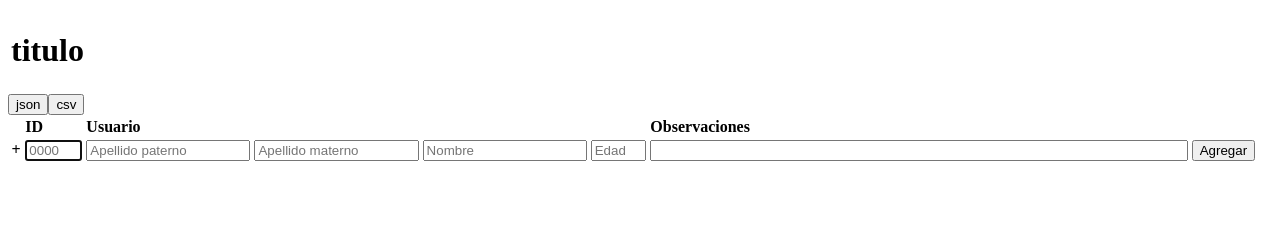
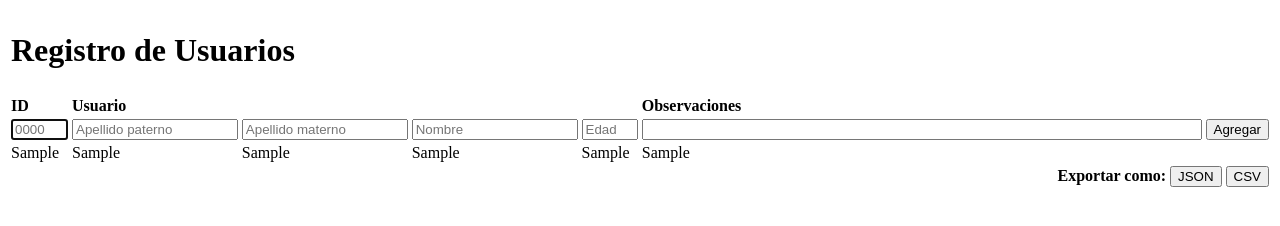
Before and after one commit to HT-VDIS/caso, a plain HTML site: page index.html in a window 1280 px wide. Both pictures are taken after typing "Sample", "Sample", "Sample", "Sample", "Sample", "Sample" into the empty fields and a click on the button "Agregar". Drawn offline with Linux system fonts and the light colour scheme.

Commit message:
funcional

```diff
--- a/codigo.js
+++ b/codigo.js
@@ -21,7 +21,32 @@ function agregar_registro(){
     document.getElementById("obs").value = null;
     document.getElementById("ide").focus();
 
+    console.log(usuarios);
+    document.getElementById("lista").innerHTML = null;
+    const tbody = document.querySelector("#lista");
 
+    usuarios.forEach(persona => {
+        const fila = document.createElement("tr");
+        const celdaide = document.createElement("td");
+        celdaide.textContent = persona.identificacion;
+        fila.appendChild(celdaide);
+        const celdaapa = document.createElement("td");
+        celdaapa.textContent = persona.apellido_paterno;
+        fila.appendChild(celdaapa);
+        const celdaama = document.createElement("td");
+        celdaama.textContent = persona.apellido_materno;
+        fila.appendChild(celdaama);
+        const celdanom = document.createElement("td");
+        celdanom.textContent = persona.nombre;
+        fila.appendChild(celdanom);
+        const celdaeda = document.createElement("td");
+        celdaeda.textContent = persona.edad;
+        fila.appendChild(celdaeda);
+        const celdaobs = document.createElement("td");
+        celdaobs.textContent = persona.observaciones;
+        fila.appendChild(celdaobs);
+        tbody.appendChild(fila);
+    });
 }
 
 function crear_json(){
--- a/index.html
+++ b/index.html
@@ -11,38 +11,35 @@
 			<table>
 				<tr>
 					<td width="max">
-						<h1>titulo</h1>
+						<h1>Registro de Usuarios</h1>
 					</td>
 				</tr>
 			</table>
 		</div><!-- ENCABEZADO -->
 		<div id="tabla">
-			<table width="100%">
+			<table id="registros" width="100%">
 				<thead>
 				<tr>
-					<th width="1%"></th>
 					<th width="1%" colspan="1" style="text-align:left;">ID</th>
 					<th width="45%" colspan="4" style="text-align:left;">Usuario</th>
 					<th width="45%" colspan="1" style="text-align:left;">Observaciones</th>
 					<th width="1%" style="text-align:left;"></th>
-					<th width="1%" style="text-align:left;"></th>
 				</tr>
 				<tr>
-					<th>+</th>
 					<th>
-						<input type="text" id="ide" name="ide" autocomplete="off" maxlength="4" size="4" pattern="[0-9]{10}" placeholder="0000" autofocus style="width: -webkit-fill-available;" ></input>
+						<input type="text" id="ide" name="ide" autocomplete="off" maxlength="4" size="4" placeholder="0000" autofocus style="width: -webkit-fill-available;" ></input>
 					</th>
 					<th>
-						<input type="text" id="apa" name="apa" autocomplete="off" maxlength="25" size="15" pattern="[a-zA-ZñÑáéíóúÁÉÍÓÚ\s]+"{1,} placeholder="Apellido paterno" style="width: -webkit-fill-available;"></input>
+						<input type="text" id="apa" name="apa" autocomplete="off" maxlength="25" size="15" placeholder="Apellido paterno" style="width: -webkit-fill-available;"></input>
 					</th>
 					<th>
-						<input type="text" id="ama" name="ama" autocomplete="off" maxlength="25" size="15" pattern="[a-zA-ZñÑáéíóúÁÉÍÓÚ\s]+"{1,} placeholder="Apellido materno" style="width: -webkit-fill-available;"></input>
+						<input type="text" id="ama" name="ama" autocomplete="off" maxlength="25" size="15" placeholder="Apellido materno" style="width: -webkit-fill-available;"></input>
 					</th>
 					<th>
-						<input type="text" id="nom" name="nom" autocomplete="off" maxlength="25" size="15" pattern="[a-zA-ZñÑáéíóúÁÉÍÓÚ\s]+"{1,} placeholder="Nombre" style="width: -webkit-fill-available;"></input>
+						<input type="text" id="nom" name="nom" autocomplete="off" maxlength="25" size="15" placeholder="Nombre" style="width: -webkit-fill-available;"></input>
 					</th>
 					<th>
-						<input type="text" id="eda" name="eda" autocomplete="off" maxlength="3" size="3" pattern="[0-9]{10}" placeholder="Edad" style="width: -webkit-fill-available;" ></input>
+						<input type="text" id="eda" name="eda" autocomplete="off" maxlength="3" size="3" placeholder="Edad" style="width: -webkit-fill-available;" ></input>
 					</th>
 					<th>
 						<input type="text" id="obs" name="obs" autocomplete="off" maxlength="100" placeholder="" title="100 caracteres maximo" style="width: -webkit-fill-available;"></input>
@@ -53,8 +50,10 @@
 				</tr>
 				</thead>
 				<tbody id="lista"></tbody>
-				<button onclick="crear_json()">json</button>
-                <button onclick="crear_csv()">csv</button>
+                <tfoot>
+                    <th colspan="7" style="text-align: end;">Exportar como: <button onclick="crear_json()">JSON</button> <button onclick="crear_csv()">CSV</button></th>
+                </tfoot>
+
 			</table>
 		</div>
 	</body>
```
Also changed, not shown: tabla.html (deleted, +0 -53 lines).
